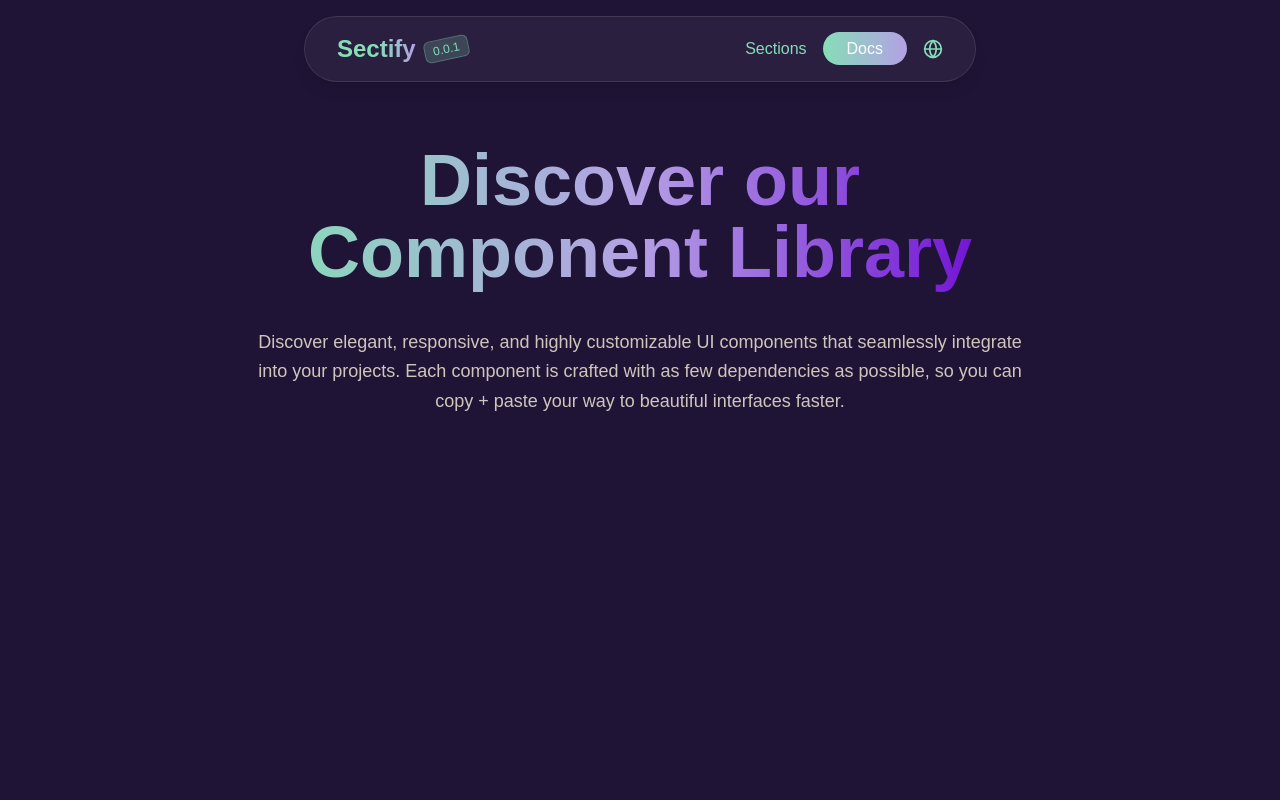
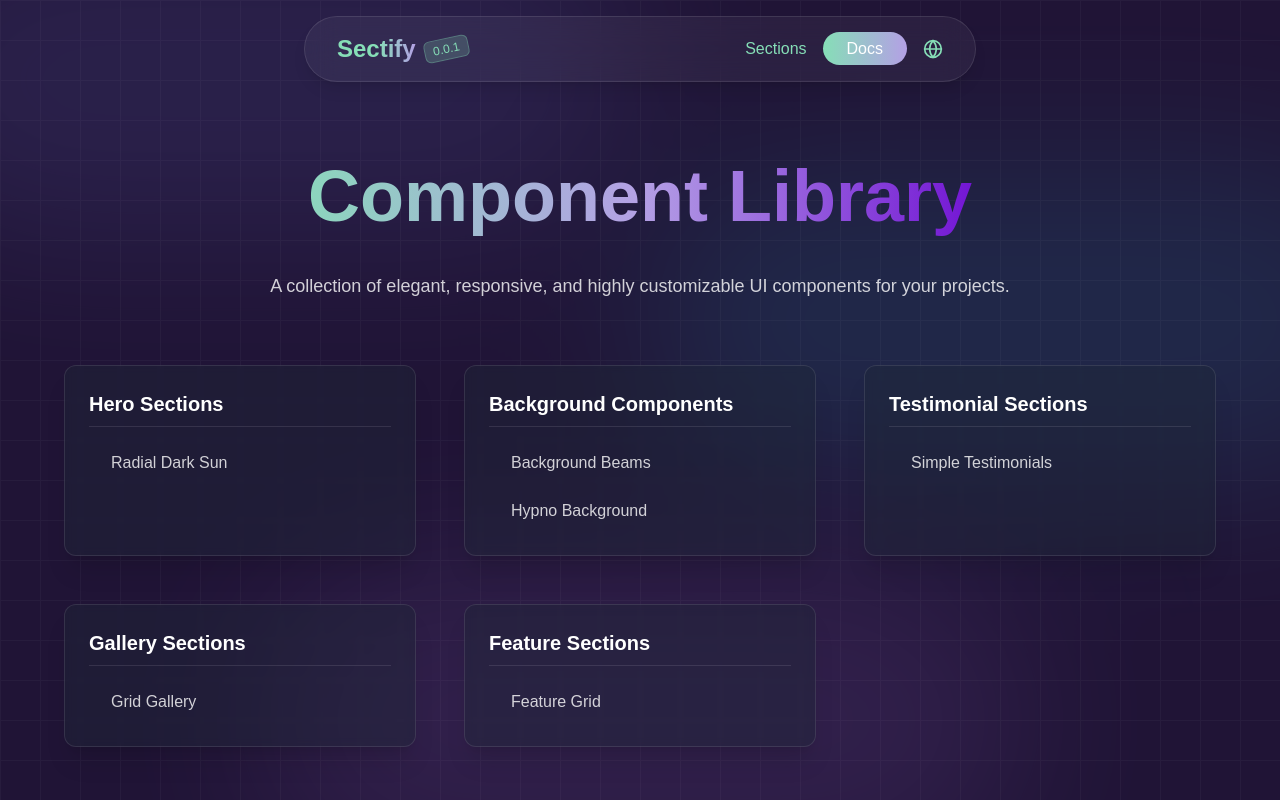
Before and after one commit to RubenGullborg/Sectify, a Next.js app: page /sections in a window 1280 px wide. Shown: the top 800 px of the page. Built offline with nearby package versions, Linux system fonts and the light colour scheme; a web font is replaced by a local one.

Commit message:
Update section page

```diff
--- a/src/app/(routes)/sections/page.tsx
+++ b/src/app/(routes)/sections/page.tsx
@@ -3,11 +3,30 @@ import SectionsOverview from "@/components/sectify/sections_all/SectionsOverview
 
 export default function SectionsPage() {
   return (
+    <div className="container pt-24 mx-auto px-4 min-h-screen bg-sectifyDarkPurple min-w-full">
+      {/* Modern background with gradient and pattern */}
+      <div className="absolute inset-0 ">
+        {/* Decorative elements */}
+        <div className="absolute top-0 left-0 w-full h-full overflow-hidden opacity-10">
+          <div className="absolute -top-[10%] -left-[10%] w-[60%] h-[40%] bg-[#818cf8] rounded-full filter blur-[80px]" />
+          <div className="absolute top-[20%] -right-[10%] w-[60%] h-[40%] bg-[#22d3ee] rounded-full filter blur-[80px]" />
+          <div className="absolute -bottom-[10%] left-[20%] w-[60%] h-[40%] bg-[#c084fc] rounded-full filter blur-[80px]" />
+        </div>
+        {/* Grid pattern overlay */}
+        <div
+          className="absolute inset-0 opacity-[0.03]"
+          style={{
+            backgroundImage:
+              "linear-gradient(#fff 1px, transparent 1px), linear-gradient(to right, #fff 1px, transparent 1px)",
+            backgroundSize: "40px 40px",
+          }}
+        />
+      </div>
 
-      <div className="container pt-24 mx-auto px-4 min-h-screen bg-sectifyDarkPurple min-w-full">
+      {/* Content */}
+      <div className="relative z-10">
         <SectionsOverview />
       </div>
-
-
+    </div>
   );
 }
--- a/src/components/sectify/sections_all/SectionsOverview.tsx
+++ b/src/components/sectify/sections_all/SectionsOverview.tsx
@@ -1,58 +1,114 @@
 import React from "react";
 import Link from "next/link";
-import { GradientSection } from "@/components/sections/backgrounds/radial/radial-section";
 
-
-interface SectionCard {
+interface SectionComponent {
   id: string;
   title: string;
-  category: string;
   path: string;
-  description: string;
-  component?: React.ReactNode;
 }
 
-const sectionCards: SectionCard[] = [
+interface SectionCategory {
+  name: string;
+  components: SectionComponent[];
+}
+
+const sectionCategories: SectionCategory[] = [
   {
-    id: "hero-1",
-    title: "Radial Dark Sun",
-    category: "Background",
-    path: "/components/radial",
-    description: "Explore the vibrant hero section of moon and sun in all colors.",
-    component: (
-      <GradientSection
-        title="Another Style Variation"
-        subtitle="Explore different color combinations for your sections"
-        primaryColor="#000428"
-        secondaryColor="#004e92"
-        tertiaryColor="#000000"
-        overlayOpacity={0.7}
-        primaryButtonText="Get Access"
-        secondaryButtonText="Read Docs"
-        className="border-t border-white/10"
-      />
-    ),
+    name: "Hero Sections",
+    components: [
+      {
+        id: "hero-1",
+        title: "Radial Dark Sun",
+        path: "/components/radial",
+      },
+    ]
   },
-
+  {
+    name: "Background Components",
+    components: [
+      {
+        id: "bg-1",
+        title: "Background Beams",
+        path: "/components/backgroundBeams",
+      },
+      {
+        id: "bg-2",
+        title: "Hypno Background",
+        path: "/components/hypno",
+      },
+    ]
+  },
+  {
+    name: "Testimonial Sections",
+    components: [
+      {
+        id: "testimonial-1",
+        title: "Simple Testimonials",
+        path: "/components/testimonials/simple",
+      },
+    ]
+  },
+  {
+    name: "Gallery Sections",
+    components: [
+      {
+        id: "gallery-1",
+        title: "Grid Gallery",
+        path: "/components/gallery/grid",
+      },
+    ]
+  },
+  {
+    name: "Feature Sections",
+    components: [
+      {
+        id: "feature-1",
+        title: "Feature Grid",
+        path: "/components/features/grid",
+      },
+    ]
+  }
 ];
 
 export default function SectionsOverview() {
   return (
-    <div className="">
-      <div className="container mx-auto px-4 py-12">
+    <div className="bg-gradient-to-br  min-h-screen">
+      <div className="container mx-auto px-4 py-16">
         <div className="max-w-3xl mx-auto text-center mb-16">
           <h1 className="text-7xl font-bold pb-4 bg-gradient-to-r from-sectifyGreen via-sectifyLightPurple to-sectifyFairyTale bg-clip-text text-transparent mb-6">
-            Discover our Component Library
+            Component Library
           </h1>
-          <p className="text-lg text-sectifyEggWhite/80 leading-relaxed">
-            Discover elegant, responsive, and highly customizable UI components
-            that seamlessly integrate into your projects. Each component is
-            crafted with as few dependencies as possible, so you can copy +
-            paste your way to beautiful interfaces faster.
+          <p className="text-lg text-white/80 leading-relaxed">
+            A collection of elegant, responsive, and highly customizable UI components
+            for your projects.
           </p>
         </div>
 
-
+        <div className="grid grid-cols-1 md:grid-cols-2 lg:grid-cols-3 gap-12 max-w-6xl mx-auto">
+          {sectionCategories.map((category) => (
+            <div
+              key={category.name}
+              className="bg-gray-800/40 backdrop-blur-sm rounded-xl p-6 border border-white/10 shadow-xl"
+            >
+              <h2 className="text-xl font-semibold text-white mb-4 pb-2 border-b border-white/10">
+                {category.name}
+              </h2>
+              <ul className="space-y-2">
+                {category.components.map((component) => (
+                  <li key={component.id}>
+                    <Link
+                      href={component.path}
+                      className="flex items-center text-white/80 hover:text-sectifyGreen transition-colors py-2 group"
+                    >
+                      <span className="text-sm mr-2 opacity-0 group-hover:opacity-100 transition-opacity">→</span>
+                      {component.title}
+                    </Link>
+                  </li>
+                ))}
+              </ul>
+            </div>
+          ))}
+        </div>
       </div>
     </div>
   );
```
